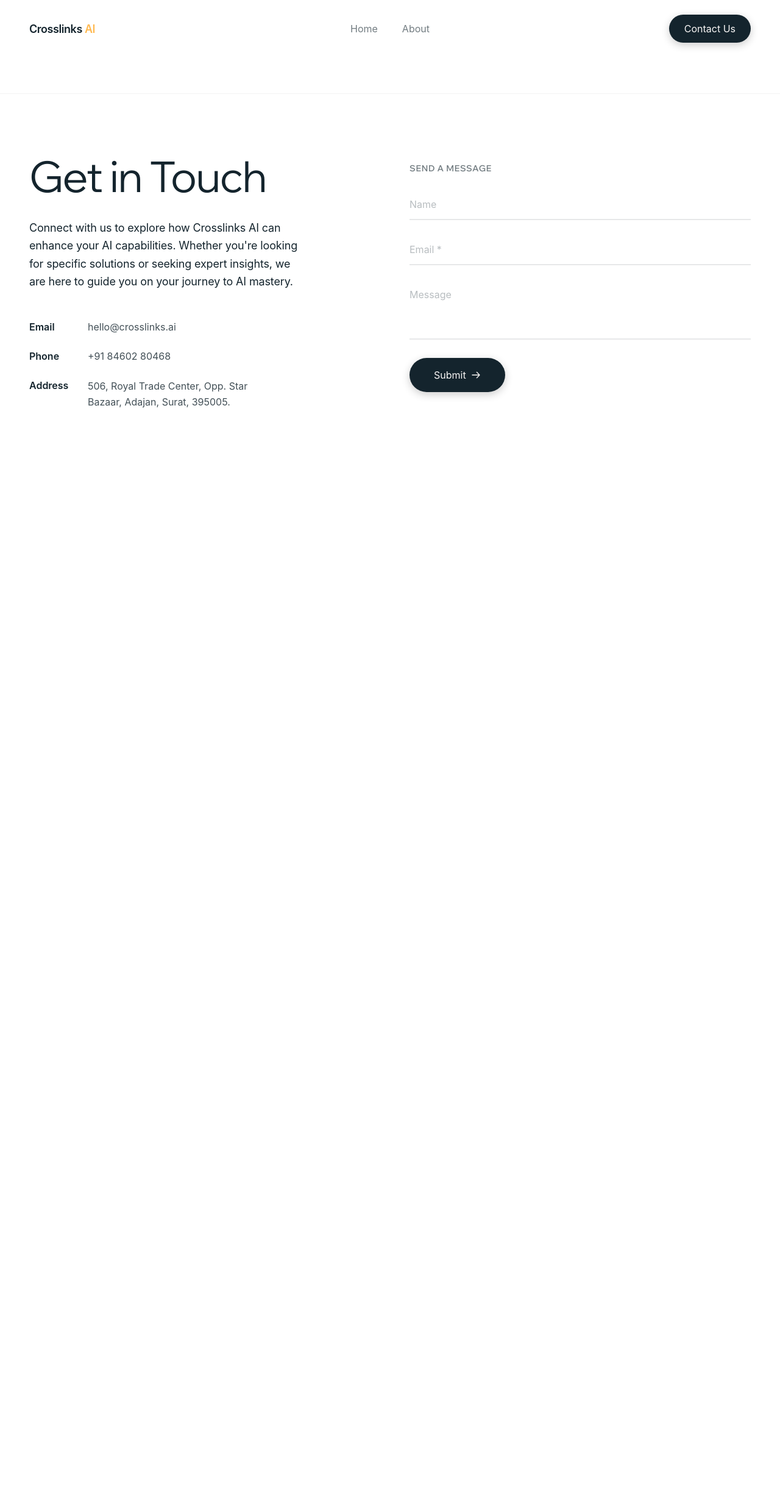
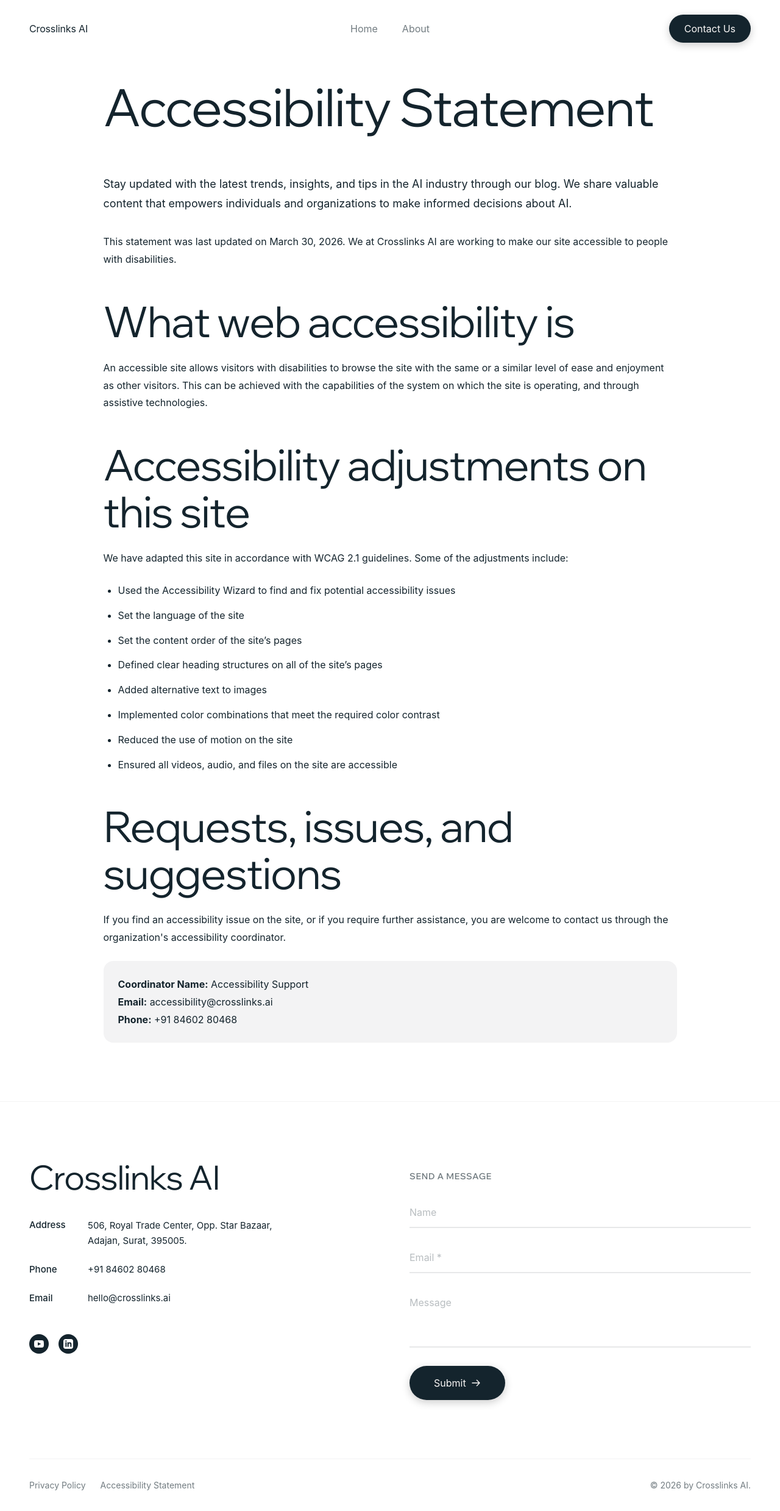
Before and after one commit to hetashridk/cph-new, a React (Vite) app: page /accessibility-statement in a window 1280 px wide. Shown: the whole page at 61% size. Before the commit the page ends 800 px from the top, so only its background shows below. Built offline with nearby package versions, Linux system fonts and the light colour scheme; a web font is replaced by a local one.

Commit message:
feat: initialize React application with routing, navigation, and contact footer components

```diff
--- a/index.html
+++ b/index.html
@@ -4,7 +4,7 @@
     <meta charset="UTF-8" />
     <link rel="icon" type="image/svg+xml" href="/favicon.svg" />
     <meta name="viewport" content="width=device-width, initial-scale=1.0" />
-    <title>crosslink-site</title>
+    <title>Home | Crosslinks AI</title>
   </head>
   <body>
     <div id="root"></div>
--- a/src/App.jsx
+++ b/src/App.jsx
@@ -4,6 +4,8 @@ import Navbar from './components/Navbar';
 import Contact from './components/Contact';
 import Home from './pages/Home';
 import About from './pages/About';
+import PrivacyPolicy from './pages/PrivacyPolicy';
+import AccessibilityStatement from './pages/AccessibilityStatement';
 
 function App() {
   return (
@@ -14,6 +16,8 @@ function App() {
           <Routes>
             <Route path="/" element={<Home />} />
             <Route path="/about" element={<About />} />
+            <Route path="/privacy-policy" element={<PrivacyPolicy />} />
+            <Route path="/accessibility-statement" element={<AccessibilityStatement />} />
           </Routes>
         </main>
         <Contact />
--- a/src/components/Contact.jsx
+++ b/src/components/Contact.jsx
@@ -1,5 +1,6 @@
 import React from 'react';
 import { motion } from 'framer-motion';
+import { Link } from 'react-router-dom';
 
 const Contact = () => {
   const containerVariants = {
@@ -17,34 +18,40 @@ const Contact = () => {
       <div className="max-w-[1400px] mx-auto px-6 sm:px-12">
         <div className="grid md:grid-cols-2 gap-10 md:gap-16 mb-24">
 
-          {/* Left Side text */}
-          <motion.div
-            className="flex flex-col"
-            variants={containerVariants}
-            initial="hidden"
-            whileInView="visible"
-            viewport={{ once: true, margin: "-100px" }}
-          >
-            <motion.h2 variants={itemVariants} className="text-[2.5rem] sm:text-[3rem] md:text-[70px] font-normal leading-[1.1] text-[#14242D] mb-8" style={{ letterSpacing: '-0.02em' }}>Get in Touch</motion.h2>
-            <motion.p variants={itemVariants} className="text-[#14242D] text-[16px] md:text-[18px] mb-12 max-w-md leading-relaxed font-normal" style={{ letterSpacing: '-0.16px' }}>
-              Connect with us to explore how Crosslinks AI can enhance your AI capabilities. Whether you're looking for specific solutions or seeking expert insights, we are here to guide you on your journey to AI mastery.
-            </motion.p>
+            <div className="flex flex-col">
+              <motion.h2
+                variants={itemVariants}
+                className="text-[40px] md:text-[55px] font-normal leading-none text-[#14242D] mb-10"
+                style={{ fontFamily: "'Wix Madefor Display', sans-serif", letterSpacing: '-1.1px' }}
+              >
+                Crosslinks AI
+              </motion.h2>
 
-            <div className="space-y-6">
-              <motion.a variants={itemVariants} href="mailto:hello@crosslinks.ai" className="flex items-center text-[#14242D]/80 hover:text-[#ffb950] transition-all duration-300 group w-fit text-[16px] transform hover:translate-x-1">
-                <span className="font-semibold w-24 text-[#14242D]">Email</span>
-                hello@crosslinks.ai
-              </motion.a>
-              <motion.div variants={itemVariants} className="flex items-center text-[#14242D]/80 w-fit text-[16px]">
-                <span className="font-semibold w-24 text-[#14242D]">Phone</span>
-                +91 84602 80468
-              </motion.div>
-              <motion.div variants={itemVariants} className="flex items-start text-[#14242D]/80 w-fit text-[16px]">
-                <span className="font-semibold w-24 shrink-0 text-[#14242D]">Address</span>
-                <span className="max-w-xs leading-relaxed">506, Royal Trade Center, Opp. Star Bazaar, Adajan, Surat, 395005.</span>
+              <div className="space-y-6 mb-12">
+                <motion.div variants={itemVariants} className="flex items-start text-[#14242D] w-fit text-[15px]">
+                  <span className="w-24 shrink-0 font-medium">Address</span>
+                  <span className="max-w-xs leading-relaxed">506, Royal Trade Center, Opp. Star Bazaar, Adajan, Surat, 395005.</span>
+                </motion.div>
+                <motion.div variants={itemVariants} className="flex items-center text-[#14242D] w-fit text-[15px]">
+                  <span className="w-24 font-medium">Phone</span>
+                  +91 84602 80468
+                </motion.div>
+                <motion.a variants={itemVariants} href="mailto:hello@crosslinks.ai" className="flex items-center text-[#14242D] hover:text-[#ffb950] transition-colors w-fit text-[15px]">
+                  <span className="w-24 font-medium">Email</span>
+                  hello@crosslinks.ai
+                </motion.a>
+              </div>
+
+              {/* Social Icons */}
+              <motion.div variants={itemVariants} className="flex gap-4">
+                <a href="#" className="w-8 h-8 rounded-full bg-[#14242D] flex items-center justify-center text-white hover:bg-[#ffb950] transition-colors">
+                  <svg className="w-4 h-4" fill="currentColor" viewBox="0 0 24 24"><path d="M19.615 3.184c-3.604-.246-11.631-.245-15.23 0-3.897.266-4.356 2.62-4.385 8.816.029 6.185.484 8.549 4.385 8.816 3.6.245 11.626.246 15.23 0 3.897-.266 4.356-2.62 4.385-8.816-.029-6.185-.484-8.549-4.385-8.816zm-10.615 12.816v-8l8 3.993-8 4.007z"/></svg>
+                </a>
+                <a href="#" className="w-8 h-8 rounded-full bg-[#14242D] flex items-center justify-center text-white hover:bg-[#ffb950] transition-colors">
+                  <svg className="w-4 h-4" fill="currentColor" viewBox="0 0 24 24"><path d="M19 0h-14c-2.761 0-5 2.239-5 5v14c0 2.761 2.239 5 5 5h14c2.761 0 5-2.239 5-5v-14c0-2.761-2.239-5-5-5zm-11 19h-3v-11h3v11zm-1.5-12.268c-.966 0-1.75-.79-1.75-1.764s.784-1.764 1.75-1.764 1.75.79 1.75 1.764-.783 1.764-1.75 1.764zm13.5 12.268h-3v-5.604c0-3.368-4-3.113-4 0v5.604h-3v-11h3v1.765c1.396-2.586 7-2.777 7 2.476v6.759z"/></svg>
+                </a>
               </motion.div>
             </div>
-          </motion.div>
 
           {/* Right Side form */}
           <motion.div
@@ -77,6 +84,14 @@ const Contact = () => {
             </motion.form>
           </motion.div>
         </div>
+
+        <div className="mt-20 pt-8 border-t border-[#14242D]/5 flex flex-col md:flex-row justify-between items-center gap-4 text-[14px] text-[#14242D]/60">
+          <div className="flex gap-6">
+            <Link to="/privacy-policy" onClick={() => window.scrollTo(0, 0)} className="hover:text-[#14242D] transition-colors">Privacy Policy</Link>
+            <Link to="/accessibility-statement" onClick={() => window.scrollTo(0, 0)} className="hover:text-[#14242D] transition-colors">Accessibility Statement</Link>
+          </div>
+          <p>© 2026 by Crosslinks AI.</p>
+        </div>
       </div>
     </footer>
   );
--- a/src/components/Navbar.jsx
+++ b/src/components/Navbar.jsx
@@ -32,7 +32,7 @@ const Navbar = () => {
           {/* LOGO (LEFT) */}
           <div className="flex-shrink-0 cursor-pointer z-50">
             <Link to="/" onClick={() => { window.scrollTo(0, 0); setMobileMenuOpen(false); }}>
-              <span className="text-[18px] font-semibold tracking-tight text-[#14242D]">Crosslinks <span className="text-[#ffb950]">AI</span></span>
+              <span className="text-[16px] font-normal text-[#14242D]" style={{ letterSpacing: '-0.16px' }}>Crosslinks AI</span>
             </Link>
           </div>
 
--- /dev/null
+++ b/src/pages/AccessibilityStatement.jsx
@@ -0,0 +1,82 @@
+import React from 'react';
+import { motion } from 'framer-motion';
+
+const AccessibilityStatement = () => {
+  const containerVariants = {
+    hidden: { opacity: 0, y: 20 },
+    visible: { opacity: 1, y: 0, transition: { duration: 0.8, ease: [0.25, 0.4, 0.25, 1] } }
+  };
+
+  return (
+    <div className="pt-32 pb-24 bg-white min-h-screen">
+      <div className="max-w-[1400px] mx-auto px-6 sm:px-12">
+        <motion.div
+          initial="hidden"
+          animate="visible"
+          variants={containerVariants}
+          className="max-w-[941px] mx-auto"
+        >
+          <h1 className="text-[40px] md:text-[85px] font-normal leading-[1.1] text-[#14242D] mb-16" style={{ fontFamily: "'Wix Madefor Display', sans-serif", letterSpacing: '-0.02em' }}>
+            Accessibility Statement
+          </h1>
+
+          <div className="space-y-12 text-[#14242D] text-[16px] leading-[1.8] font-normal">
+            <div>
+              <p className="text-[18px] mb-8">
+                Stay updated with the latest trends, insights, and tips in the AI industry through our blog. We share valuable content that empowers individuals and organizations to make informed decisions about AI.
+              </p>
+              <p>
+                This statement was last updated on March 30, 2026.
+                We at Crosslinks AI are working to make our site accessible to people with disabilities.
+              </p>
+            </div>
+
+            <div>
+              <h2 className="text-[32px] md:text-[70px] font-normal leading-[1.1] mb-6" style={{ fontFamily: "'Wix Madefor Display', sans-serif", letterSpacing: '-0.02em' }}>
+                What web accessibility is
+              </h2>
+              <p>
+                An accessible site allows visitors with disabilities to browse the site with the same or a similar level of ease and enjoyment as other visitors. This can be achieved with the capabilities of the system on which the site is operating, and through assistive technologies.
+              </p>
+            </div>
+
+            <div>
+              <h2 className="text-[32px] md:text-[70px] font-normal leading-[1.1] mb-6" style={{ fontFamily: "'Wix Madefor Display', sans-serif", letterSpacing: '-0.02em' }}>
+                Accessibility adjustments on this site
+              </h2>
+              <p className="mb-6">
+                We have adapted this site in accordance with WCAG 2.1 guidelines. Some of the adjustments include:
+              </p>
+              <ul className="list-disc pl-6 space-y-3">
+                <li>Used the Accessibility Wizard to find and fix potential accessibility issues</li>
+                <li>Set the language of the site</li>
+                <li>Set the content order of the site’s pages</li>
+                <li>Defined clear heading structures on all of the site’s pages</li>
+                <li>Added alternative text to images</li>
+                <li>Implemented color combinations that meet the required color contrast</li>
+                <li>Reduced the use of motion on the site</li>
+                <li>Ensured all videos, audio, and files on the site are accessible</li>
+              </ul>
+            </div>
+
+            <div>
+              <h2 className="text-[32px] md:text-[70px] font-normal leading-[1.1] mb-6" style={{ fontFamily: "'Wix Madefor Display', sans-serif", letterSpacing: '-0.02em' }}>
+                Requests, issues, and suggestions
+              </h2>
+              <p>
+                If you find an accessibility issue on the site, or if you require further assistance, you are welcome to contact us through the organization's accessibility coordinator.
+              </p>
+              <div className="mt-6 p-6 bg-[#14242D]/5 rounded-2xl">
+                <p><strong>Coordinator Name:</strong> Accessibility Support</p>
+                <p><strong>Email:</strong> accessibility@crosslinks.ai</p>
+                <p><strong>Phone:</strong> +91 84602 80468</p>
+              </div>
+            </div>
+          </div>
+        </motion.div>
+      </div>
+    </div>
+  );
+};
+
+export default AccessibilityStatement;
--- /dev/null
+++ b/src/pages/PrivacyPolicy.jsx
@@ -0,0 +1,54 @@
+import React from 'react';
+import { motion } from 'framer-motion';
+
+const PrivacyPolicy = () => {
+  const containerVariants = {
+    hidden: { opacity: 0, y: 20 },
+    visible: { opacity: 1, y: 0, transition: { duration: 0.8, ease: [0.25, 0.4, 0.25, 1] } }
+  };
+
+  return (
+    <div className="pt-32 pb-24 bg-white min-h-screen">
+      <div className="max-w-[1400px] mx-auto px-6 sm:px-12">
+        <motion.div
+          initial="hidden"
+          animate="visible"
+          variants={containerVariants}
+          className="max-w-[655px] mx-auto"
+        >
+          <h1 className="text-[40px] md:text-[85px] font-normal leading-[1.1] text-[#14242D] mb-12" style={{ fontFamily: "'Wix Madefor Display', sans-serif", letterSpacing: '-0.02em' }}>
+            Privacy Policy
+          </h1>
+
+          <div className="space-y-8 text-[#14242D] text-[16px] leading-[1.8] font-normal">
+            <div>
+              <h2 className="text-[19px] font-bold mb-4">A legal disclaimer</h2>
+              <p>
+                The explanations and information provided on this page are only general and high-level explanations and information on how to write your own document of a Privacy Policy. You should not rely on this article as legal advice or as recommendations regarding what you should actually do, because we cannot know in advance what are the specific privacy policies you wish to establish between your business and your customers and visitors. We recommend that you seek legal advice to help you understand and to assist you in the creation of your own Privacy Policy.
+              </p>
+            </div>
+
+            <div>
+              <h2 className="text-[19px] font-bold mb-4">Privacy Policy - the basics</h2>
+              <p>
+                Having said that, a privacy policy is a statement that discloses some or all of the ways a website collects, uses, discloses, processes, and manages the data of its visitors and customers. It usually also includes a statement regarding the website’s commitment to protecting its visitors’ or customers’ privacy, and an explanation about the different mechanisms the website is implementing in order to protect privacy.
+              </p>
+              <p className="mt-4">
+                Different jurisdictions have different legal obligations of what must be included in a Privacy Policy. You are responsible to make sure you are following the relevant legislation to your activities and location.
+              </p>
+            </div>
+
+            <div>
+              <h2 className="text-[19px] font-bold mb-4">What to include in the Privacy Policy</h2>
+              <p>
+                Generally speaking, a Privacy Policy often addresses these types of issues: the types of information the website is collecting and the manner in which it collects the data; an explanation about why is the website collecting these types of information; what are the website’s practices on sharing the information with third parties; ways in which your visitors and customers can exercise their rights according to the relevant privacy legislation; the specific practices regarding minors’ data collection; and much, much more.
+              </p>
+            </div>
+          </div>
+        </motion.div>
+      </div>
+    </div>
+  );
+};
+
+export default PrivacyPolicy;
```
